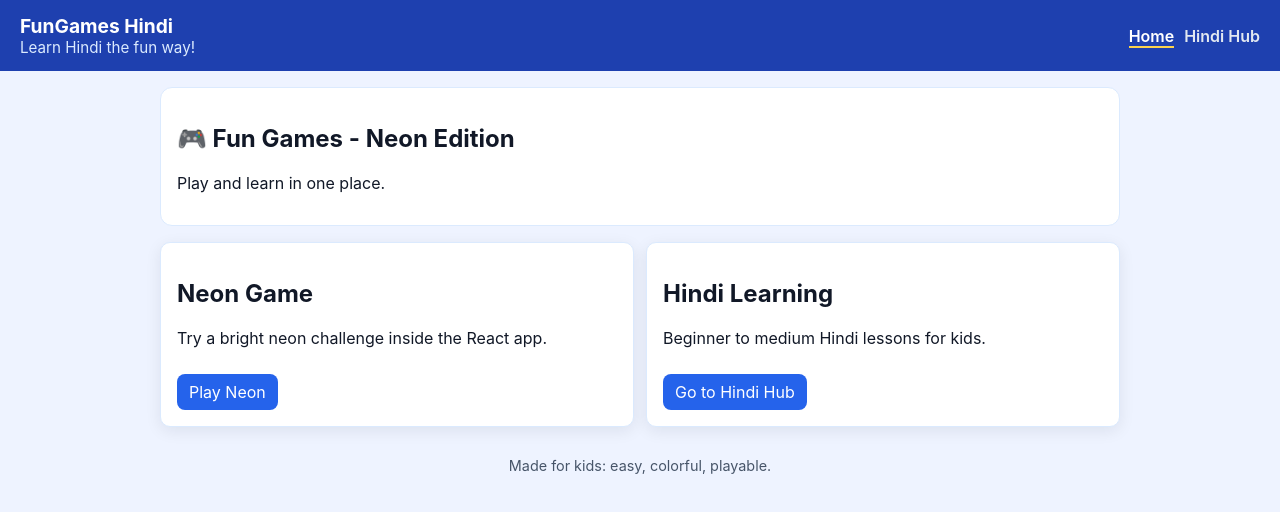
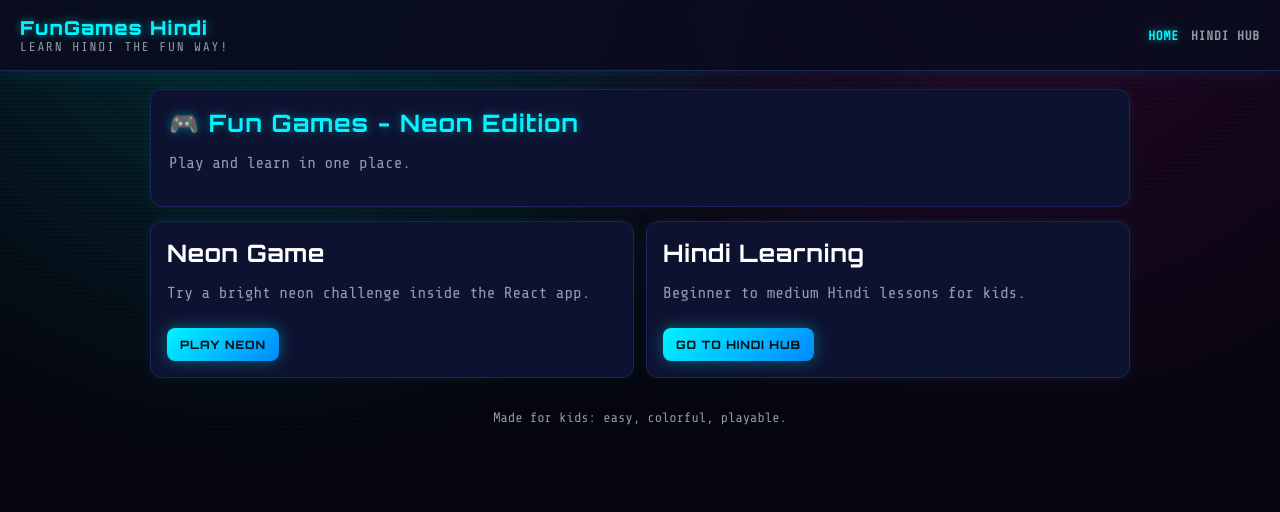
Before and after one commit to vijaykvs/fungames, a React (Vite) app: page / in a window 1280 px wide. Shown: the top 512 px of the page. Built offline with nearby package versions, Linux system fonts and the light colour scheme.

Commit message:
Apply neon theme across home and Hindi pages

```diff
--- a/src/App.css
+++ b/src/App.css
@@ -1,24 +1,221 @@
+@import url('https://fonts.googleapis.com/css2?family=Orbitron:wght@500;700;800&family=Share+Tech+Mono&display=swap');
+
+:root {
+  --bg: #05060f;
+  --bg-2: #0a0d1f;
+  --card: #0d1230;
+  --card-border: #1a2460;
+  --text: #eaf6ff;
+  --muted: rgba(234, 246, 255, 0.6);
+  --cyan: #00f5ff;
+  --magenta: #ff00c8;
+  --green: #00ff88;
+}
+
 * { box-sizing: border-box; }
-body { margin: 0; background: #eef3ff; color: #111827; font-family: Inter, system-ui, -apple-system, Segoe UI, Roboto, Arial, sans-serif; }
+body {
+  margin: 0;
+  color: var(--text);
+  background: var(--bg);
+  font-family: 'Share Tech Mono', 'Orbitron', system-ui, sans-serif;
+}
 
-.app-shell { min-height: 100vh; background: #eef3ff; }
-.topbar { background: #1e40af; color: white; padding: 14px 20px; display: flex; align-items: center; justify-content: space-between; gap: 12px; flex-wrap: wrap; }
-.brand { font-size: 1.2rem; font-weight: 700; }
-.subtitle { font-size: 0.95rem; color: #dbeafe; }
-.nav a { color: #e2e8f0; text-decoration: none; margin-left: 10px; font-weight: 600; }
-.nav a.active { color: #fff; border-bottom: 2px solid #fcd34d; margin-bottom: -2px; }
-.main-content { width:min(960px,95%); margin: 16px auto; }
-.hero-card { background: white; border-radius: 12px; border: 1px solid #dbeafe; padding: 16px; margin-bottom: 16px; }
-.grid { display:grid; grid-template-columns: repeat(auto-fit,minmax(220px,1fr)); gap:12px; }
-.card { background:white; border-radius:10px; border:1px solid #dbeafe; padding:16px; box-shadow: 0 4px 16px rgba(15,23,42,.08); }
-.link-btn { display:inline-block; margin-top:10px; background:#2563eb; color:white; text-decoration:none; border:none; border-radius:8px; padding:8px 12px; cursor:pointer; }
-.content-card { background:white; border-radius:10px; border:1px solid #dbeafe; padding:15px; margin-bottom:12px; }
-.actions { display:flex; gap:10px; flex-wrap:wrap; margin-bottom: 10px; }
-.footer { text-align:center; color:#475569; font-size:.9rem; padding:14px 8px; }
-.progress-card { background:#fff; border:1px solid #dbeafe; border-radius:10px; padding:12px; margin-bottom:12px; }
-.progress-grid { display:grid; grid-template-columns:1fr 1fr; gap:8px; }
-.hint{color:#475569; margin-top:8px;}
-.list{padding-left:20px; text-align:left; margin:8px 0;}
+.app-shell {
+  min-height: 100vh;
+  position: relative;
+  background:
+    radial-gradient(circle at 20% -10%, rgba(0, 245, 255, 0.18), transparent 40%),
+    radial-gradient(circle at 80% -10%, rgba(255, 0, 200, 0.15), transparent 42%),
+    var(--bg);
+}
+
+.app-shell::before {
+  content: '';
+  position: fixed;
+  inset: 0;
+  pointer-events: none;
+  background: repeating-linear-gradient(
+    0deg,
+    transparent,
+    transparent 2px,
+    rgba(0, 0, 0, 0.14) 2px,
+    rgba(0, 0, 0, 0.14) 4px
+  );
+  z-index: 0;
+}
+
+.topbar {
+  position: relative;
+  z-index: 1;
+  background: rgba(10, 13, 31, 0.9);
+  border-bottom: 1px solid var(--card-border);
+  padding: 16px 20px;
+  display: flex;
+  align-items: center;
+  justify-content: space-between;
+  gap: 12px;
+  flex-wrap: wrap;
+  box-shadow: 0 0 24px rgba(0, 245, 255, 0.12);
+}
+
+.brand {
+  font-family: 'Orbitron', sans-serif;
+  font-size: 1.2rem;
+  font-weight: 800;
+  letter-spacing: 0.06em;
+  color: var(--cyan);
+  text-shadow: 0 0 8px rgba(0, 245, 255, 0.5);
+}
+
+.subtitle {
+  font-size: 0.8rem;
+  color: var(--muted);
+  letter-spacing: 0.14em;
+  text-transform: uppercase;
+}
+
+.nav a {
+  color: var(--muted);
+  text-decoration: none;
+  margin-left: 12px;
+  font-weight: 700;
+  letter-spacing: 0.06em;
+  text-transform: uppercase;
+  font-size: 0.8rem;
+}
+
+.nav a.active {
+  color: var(--cyan);
+  text-shadow: 0 0 8px rgba(0, 245, 255, 0.55);
+}
+
+.main-content {
+  position: relative;
+  z-index: 1;
+  width: min(980px, 95%);
+  margin: 18px auto;
+}
+
+.hero-card,
+.card,
+.content-card,
+.progress-card {
+  background: var(--card);
+  border-radius: 12px;
+  border: 1px solid var(--card-border);
+  box-shadow: 0 0 14px rgba(0, 245, 255, 0.08);
+}
+
+.hero-card {
+  padding: 18px;
+  margin-bottom: 14px;
+}
+
+.hero-card h1 {
+  margin: 0 0 10px;
+  font-family: 'Orbitron', sans-serif;
+  letter-spacing: 0.05em;
+  color: var(--cyan);
+  text-shadow: 0 0 10px rgba(0, 245, 255, 0.4);
+}
+
+.hero-card p,
+.card p,
+.content-card p,
+.hint,
+.footer {
+  color: var(--muted);
+}
+
+.grid {
+  display: grid;
+  grid-template-columns: repeat(auto-fit, minmax(230px, 1fr));
+  gap: 12px;
+}
+
+.card {
+  padding: 16px;
+}
+
+.card h2,
+.card h3,
+.progress-card h3 {
+  margin: 0 0 8px;
+  color: #ffffff;
+  font-family: 'Orbitron', sans-serif;
+  letter-spacing: 0.03em;
+}
+
+.link-btn {
+  display: inline-block;
+  margin-top: 10px;
+  background: linear-gradient(135deg, var(--cyan), #0088ff);
+  color: #03131a;
+  text-decoration: none;
+  border: none;
+  border-radius: 8px;
+  padding: 9px 13px;
+  font-family: 'Orbitron', sans-serif;
+  font-weight: 800;
+  letter-spacing: 0.08em;
+  text-transform: uppercase;
+  font-size: 0.72rem;
+  cursor: pointer;
+  box-shadow: 0 0 16px rgba(0, 245, 255, 0.35);
+  transition: transform 0.15s ease, box-shadow 0.15s ease;
+}
+
+.link-btn:hover {
+  transform: translateY(-1px);
+  box-shadow: 0 0 24px rgba(0, 245, 255, 0.55);
+}
+
+.content-card {
+  padding: 16px;
+  margin-bottom: 12px;
+}
+
+.actions {
+  display: flex;
+  gap: 10px;
+  flex-wrap: wrap;
+  margin-bottom: 10px;
+}
+
+.progress-card {
+  padding: 12px;
+  margin-bottom: 12px;
+}
+
+.progress-grid {
+  display: grid;
+  grid-template-columns: 1fr 1fr;
+  gap: 8px;
+}
+
+.progress-grid label {
+  color: #d7e2ff;
+}
+
+.progress-grid input[type='checkbox'] {
+  accent-color: var(--green);
+}
+
+.list {
+  padding-left: 20px;
+  text-align: left;
+  margin: 8px 0;
+  color: #d7e2ff;
+}
+
+.footer {
+  position: relative;
+  z-index: 1;
+  text-align: center;
+  font-size: 0.85rem;
+  padding: 14px 8px;
+}
+
 @media (max-width: 720px) {
-  .progress-grid { grid-template-columns:1fr; }
+  .progress-grid { grid-template-columns: 1fr; }
 }
```
Also changed, not shown: 4 other files (tests, documents, lock files or other folders).
